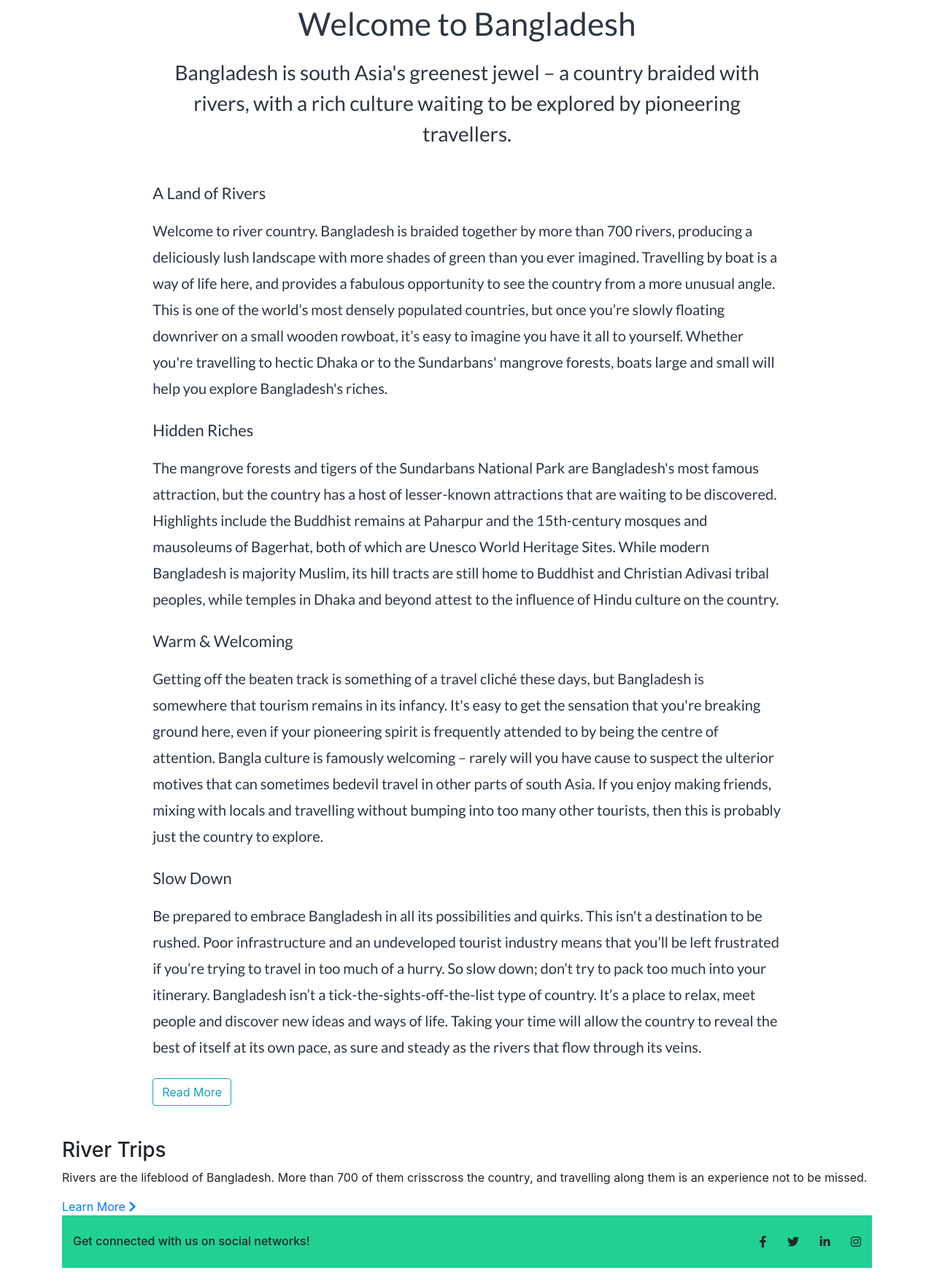
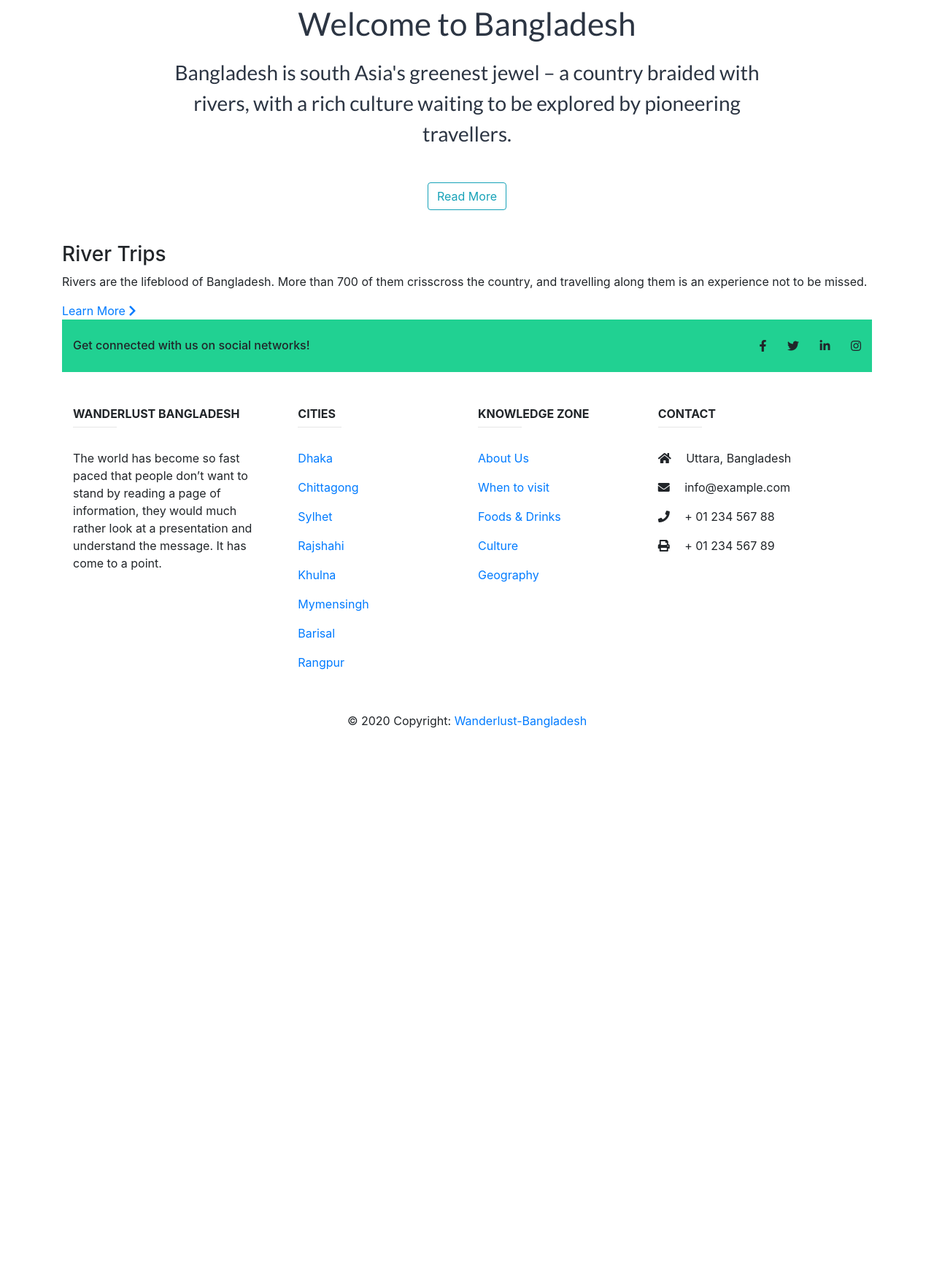
Before and after one commit to kmhmubin/Wanderlust-Bangladesh, a PHP site: page / in a window 1280 px wide. Shown: the part 605-2361 px from the top of the page at 73% size. After the commit the page ends 1603 px from the top, so only its background shows below. Run offline with PHP 8.4, Linux system fonts and the light colour scheme; some libraries are stand-ins or nearby versions.

Commit message:
read more function added

```diff
--- a/website files/assets/css/style.css
+++ b/website files/assets/css/style.css
@@ -59,7 +59,7 @@ ul {
   height: 500px;
   background: url("https://i.ibb.co/ctJH3r6/bg.jpg") no-repeat center
     center/cover;
-    /*  */
+  /*  */
   align-items: center;
   text-align: center;
   justify-content: flex-end;
@@ -150,13 +150,13 @@ ul {
 
 /* Introduction text */
 
-.intro{
+.intro {
   margin: 20px;
   padding-top: 20px;
 }
 
-.intro-text h2{
-  font-family: 'Lato', sans-serif;
+.intro-text h2 {
+  font-family: "Lato", sans-serif;
   font-size: 44px;
   font-style: normal;
   font-weight: 300;
@@ -166,8 +166,8 @@ ul {
   padding-bottom: 10px;
 }
 
-.intro-text p{
-  font-family: 'lato',sans-serif;
+.intro-text p {
+  font-family: "lato", sans-serif;
   font-style: normal;
   font-weight: 300;
   font-size: 28px;
@@ -177,29 +177,28 @@ ul {
   padding-bottom: 30px;
 }
 
-#hidden-text h4{
-  font-family: 'lato',sans-serif;
+#hidden-text h4 {
+  font-family: "lato", sans-serif;
   font-style: normal;
   font-weight: 500;
-  font-size: 22px;
+  font-size: 24px;
   line-height: 30px;
   color: #2c3543;
   padding-bottom: 10px;
   text-align: left;
-
 }
-#hidden-text p{
-  font-family: 'lato', Georgia, 'Times New Roman', Times, serif,sans-serif;
+#hidden-text p {
+  font-family: "lato", Georgia, "Times New Roman", Times, serif, sans-serif;
   font-style: normal;
   font-weight: 400;
-  font-size: 20px;
+  font-size: 21px;
   line-height: 36px;
   color: #2c3543;
   padding-bottom: 9px;
 }
-#read-more{
+#hidden-text {
   display: none;
 }
-button{
-  align-items: center ;
+button {
+  align-items: center;
 }
--- a/website files/assets/js/app.js
+++ b/website files/assets/js/app.js
@@ -1,18 +1,11 @@
-// Read More function
-
-function readMore() {
-    var dots = document.getElementById("dots");
-    var moreText = document.getElementById("read-more");
-    var btnText = document.getElementById("read");
-    if (dots.style.display === "none") {
-        dots.style.display = "inline";
-        btnText.innerHTML = "Read More";
-        moreText.style.display = "none";
-    }
-    else {
-        dots.style.display = "none";
-        btnText.innerHTML = "Read Less";
-        moreText.style.display = "inline";
-    }
-
+// This function will show the hidden text when read more button is click
+function toggle(ele) {
+  var cont = document.getElementById("hidden-text");
+  if (cont.style.display == "block") {
+    cont.style.display = "none";
+    document.getElementById(ele.id).value = "Show DIV";
+  } else {
+    cont.style.display = "block";
+    document.getElementById(ele.id).value = "Hide DIV";
+  }
 }
--- a/website files/index.html
+++ b/website files/index.html
@@ -6,6 +6,8 @@
   <meta name="viewport" content="width=device-width, initial-scale=1.0" />
   <!-- css style -->
   <link rel="stylesheet" href="assets/css/style.css" />
+  <!-- app js -->
+  <script src="assets/js/app.js"></script>
   <!-- fav icon -->
   <link rel="icon" href="assets/images/favicon-96x96.png" type="image/png" />
   <!-- font awesome icons -->
@@ -139,7 +141,7 @@
               </div>
             </div>
           </div>
-
+        </div>
     </header>
     <!--  Introduction -->
     <section class="intro">
@@ -153,7 +155,13 @@
               culture waiting to
               be explored by pioneering travellers.</p>
           </div>
+          <div class="col-lg-10 col-md-10 text-center">
+            <button type="button" class="btn btn-outline-info" value="Show DIV" id="bt" onclick="toggle(this)">
+              Read More
+            </button>
           </div>
+        </div>
+
         <div class="row fullscreen align-items-center justify-content-center">
           <div class="col-lg-10 col-md-10" id="hidden-text">
             <h4>A Land of Rivers</h4>
@@ -206,11 +214,6 @@
               of life. Taking your time will allow the country to reveal the best of itself at its own pace, as sure
               and
               steady as the rivers that flow through its veins. </p>
-
-
-            <button type="button" class="btn btn-outline-info" id="read" onclick="readMore()">
-              Read More
-            </button>
           </div>
         </div>
       </div>
```
Lines whose indentation alone changed are shown as unchanged.
